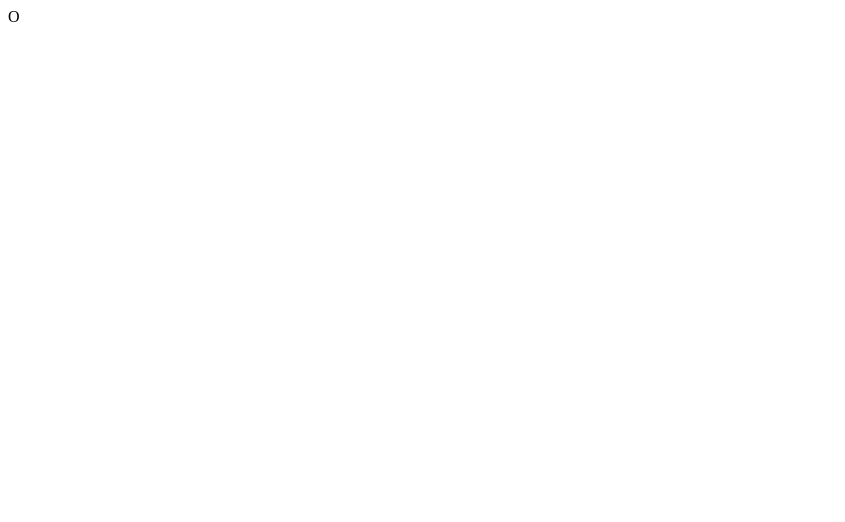
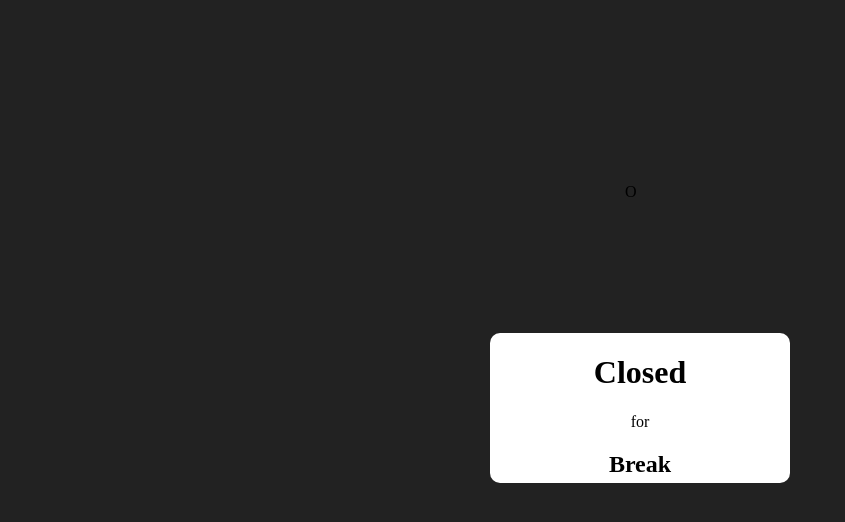
Before and after one commit to Jose-6741/Gone-For-Break, a plain HTML site: page index.html in a window 1280 px wide. Shown: the whole page, without its empty margins (0-845 px from the left). Drawn offline with Linux system fonts and the light colour scheme.

Commit message:
styled pin

```diff
--- a/css/style.css
+++ b/css/style.css
@@ -0,0 +1,21 @@
+body {
+    display: flex;
+    justify-content: center;
+    align-items: center;
+    height: 100vh;
+    background-color: #222;
+    box-sizing: border-box;
+}
+.banner {
+    background-color: #fff;
+    width: 300px;
+    height: 150px;
+    border-radius: 10px;
+    position: relative;
+    text-align: center;
+}
+.pin {
+    position:absolute;
+    top: -150px;
+    left: 45%;
+}
--- a/index.html
+++ b/index.html
@@ -14,9 +14,9 @@
         </div>
         <div class="lines">
             <div class="closed"></div>
-            <h1></h1>
-            <p></p>
-            <h2></h2>
+            <h1>Closed</h1>
+            <p> for</p>
+            <h2>Break</h2>
         </div>
     </div>
 </body>
```
